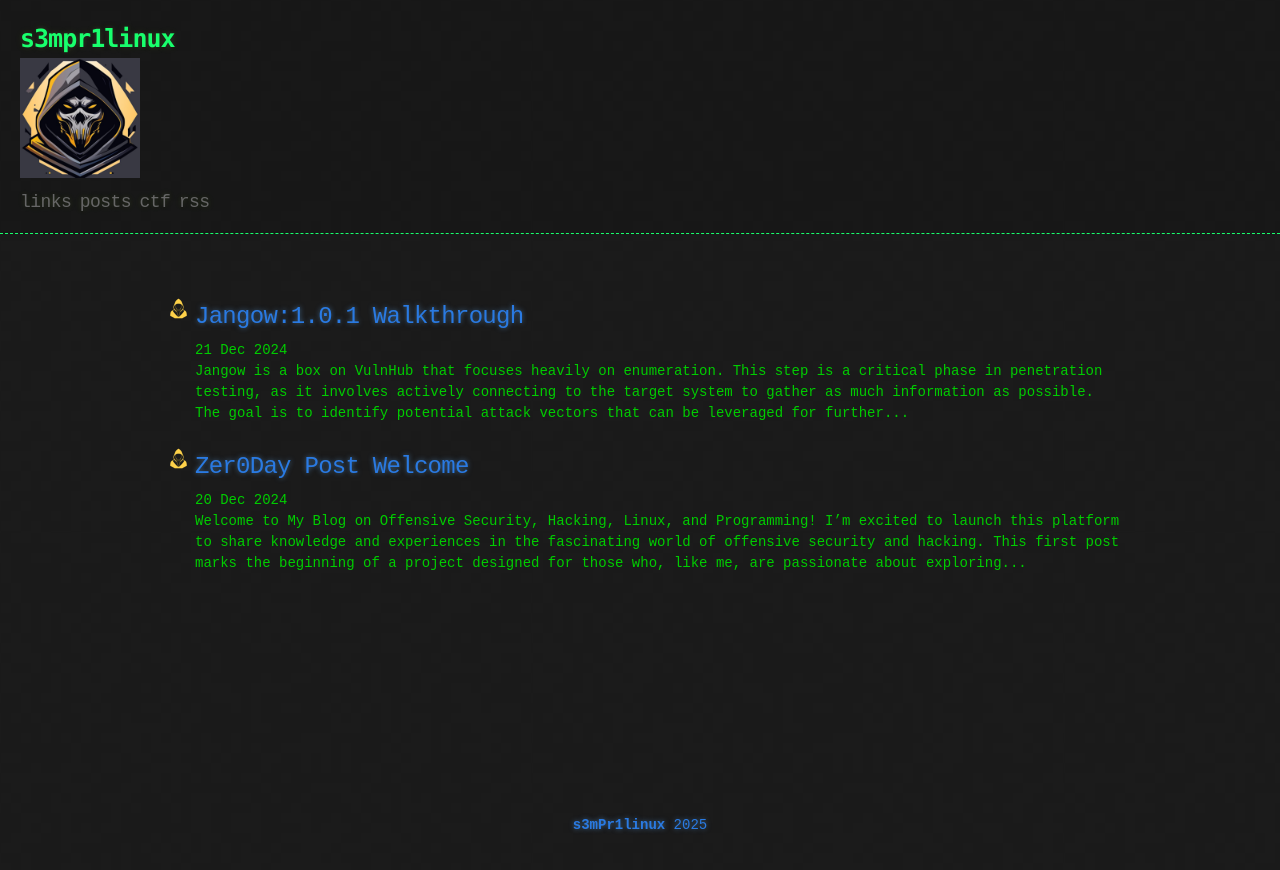
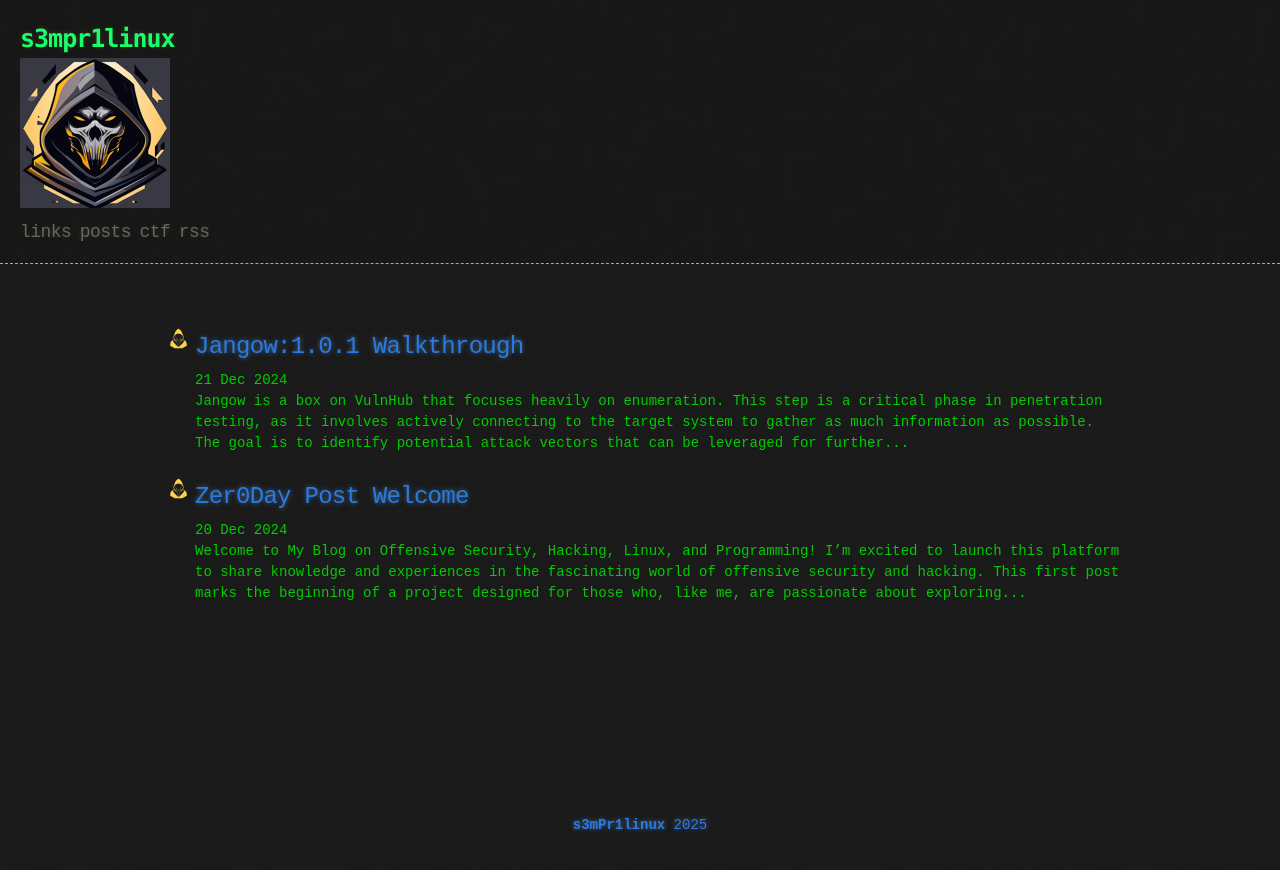
Before and after one commit to s3mPr1linux/s3mPr1linux.github.io, a Jekyll site: the page built from index.html, in a window 1280 px wide. Shown: the top 870 px of the page. Built offline with Jekyll 4.4.1, drawn with Linux system fonts in a browser that asks for light colours; the list of posts is cut into pages by our own code.

Commit message:
Update base.scss

```diff
--- a/_sass/base.scss
+++ b/_sass/base.scss
@@ -76,7 +76,7 @@ header {
 }
 
 .logo {
-  max-height: 120px; /* ajusta conforme seu logo */
+  max-height: 150px; /* ajusta conforme seu logo */
 }
 
 header h1 {
```
